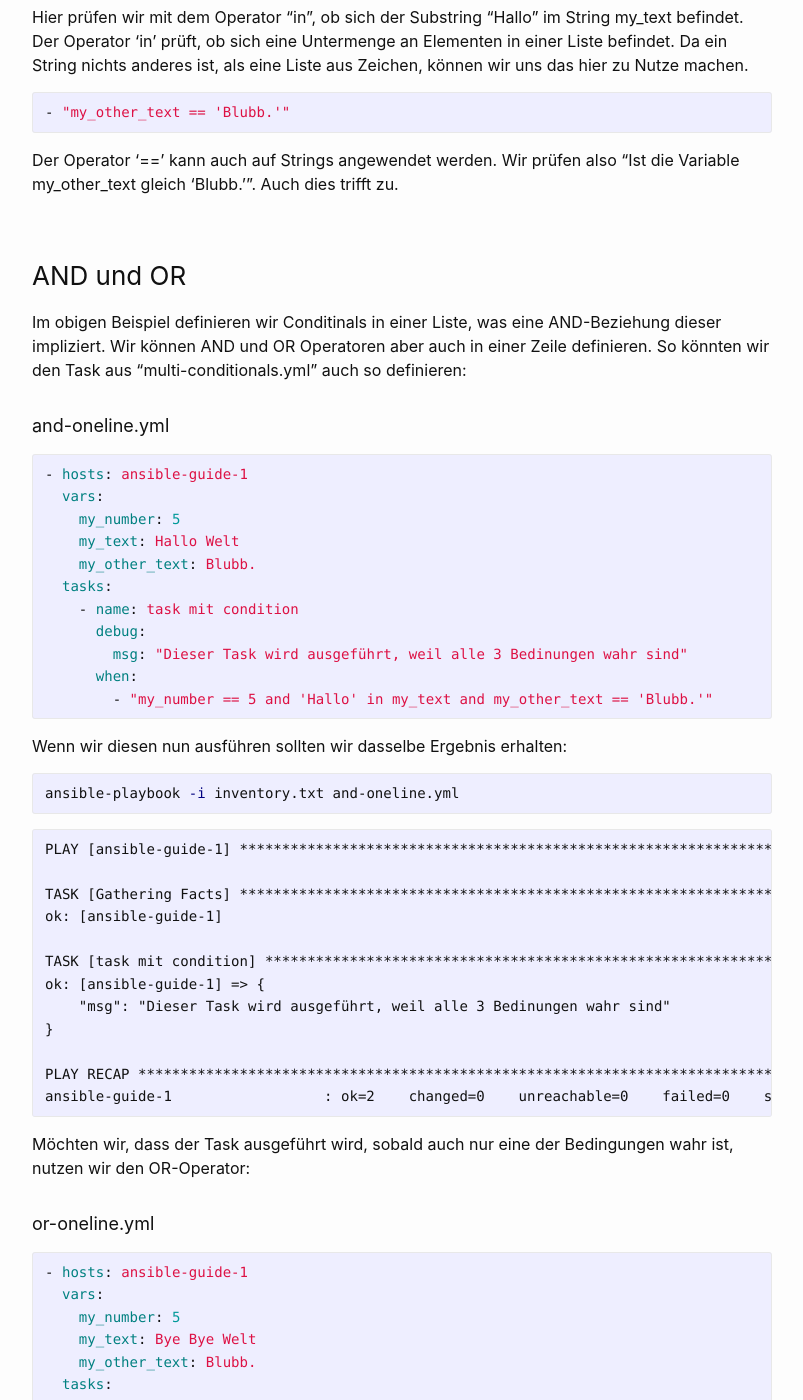
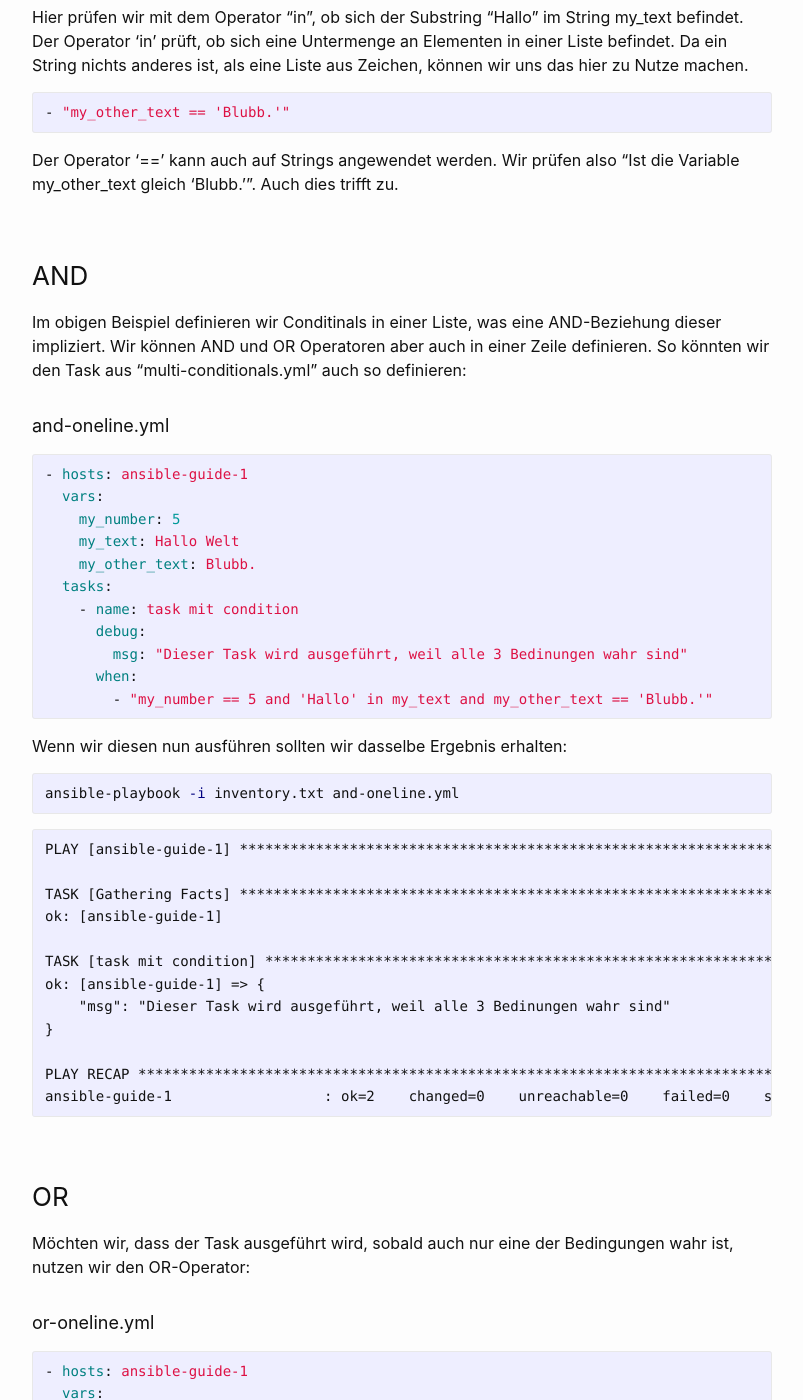
Before and after one commit to dermow/staging, a Jekyll site: the page built from _posts/2021-03-11-ansible-guide-8.markdown, in a window 1280 px wide and 1400 px high, scrolled down 4037 px. Shown: the whole window, without its empty margins (238-1041 px from the left). Built offline with Jekyll 4.4.1, drawn with Linux system fonts in a browser that asks for light colours; comment, search, counter and statistics services are not loaded.

Commit message:
Update 2021-03-11-ansible-guide-8.markdown

````diff
--- a/_posts/2021-03-11-ansible-guide-8.markdown
+++ b/_posts/2021-03-11-ansible-guide-8.markdown
@@ -159,7 +159,7 @@ Hier prüfen wir mit dem Operator "in", ob sich der Substring "Hallo" im String
 ```
 Der Operator '==' kann auch auf Strings angewendet werden. Wir prüfen also "Ist die Variable my_other_text gleich 'Blubb.'". Auch dies trifft zu.
 
-### AND und OR
+### AND
 
 Im obigen Beispiel definieren wir Conditinals in einer Liste, was eine AND-Beziehung dieser impliziert. Wir können AND und OR Operatoren aber auch in einer Zeile definieren. So könnten wir den Task aus "multi-conditionals.yml" auch so definieren:
 
````
Also changed, not shown: other parts of _posts/2021-03-11-ansible-guide-8.markdown (+2 -0 lines).
